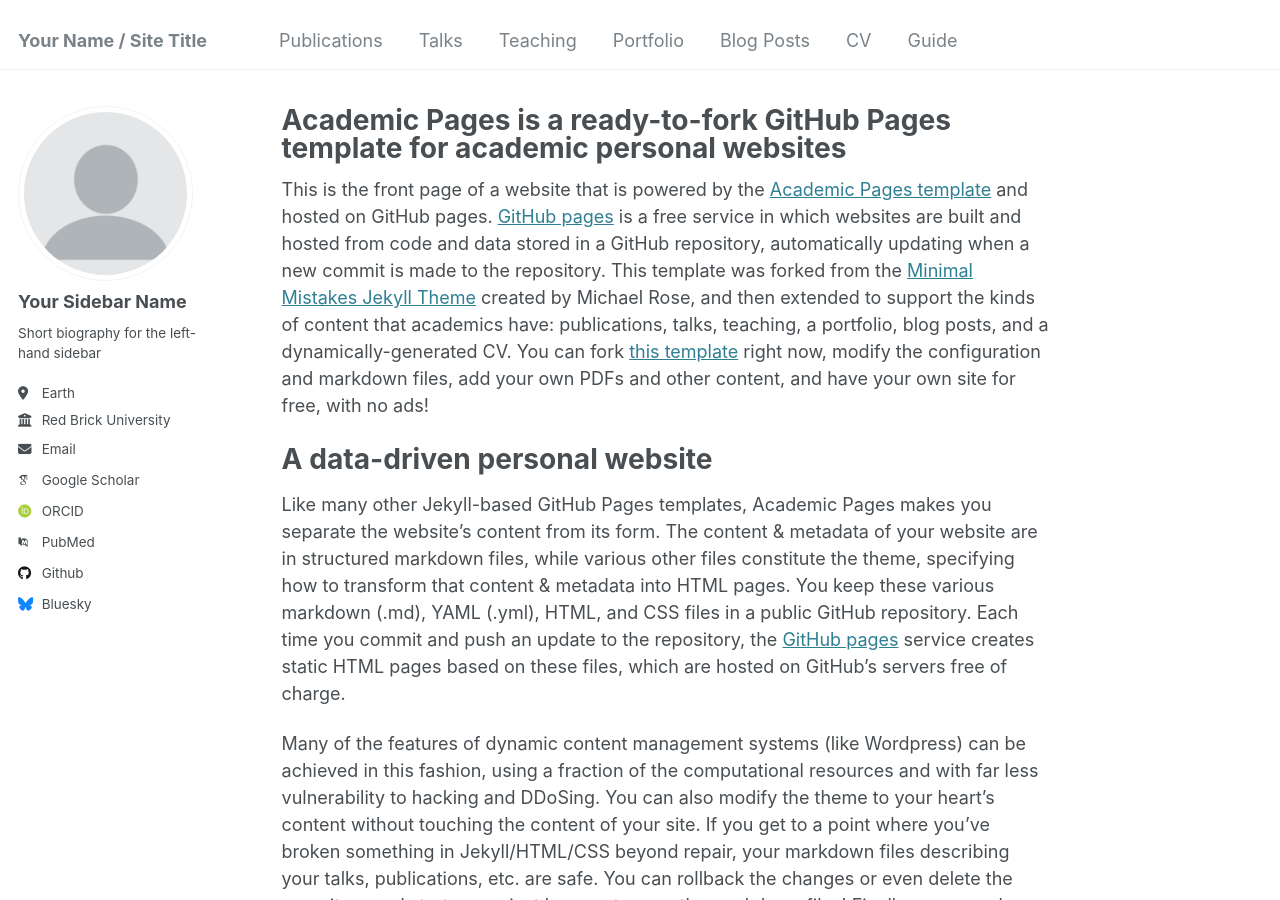
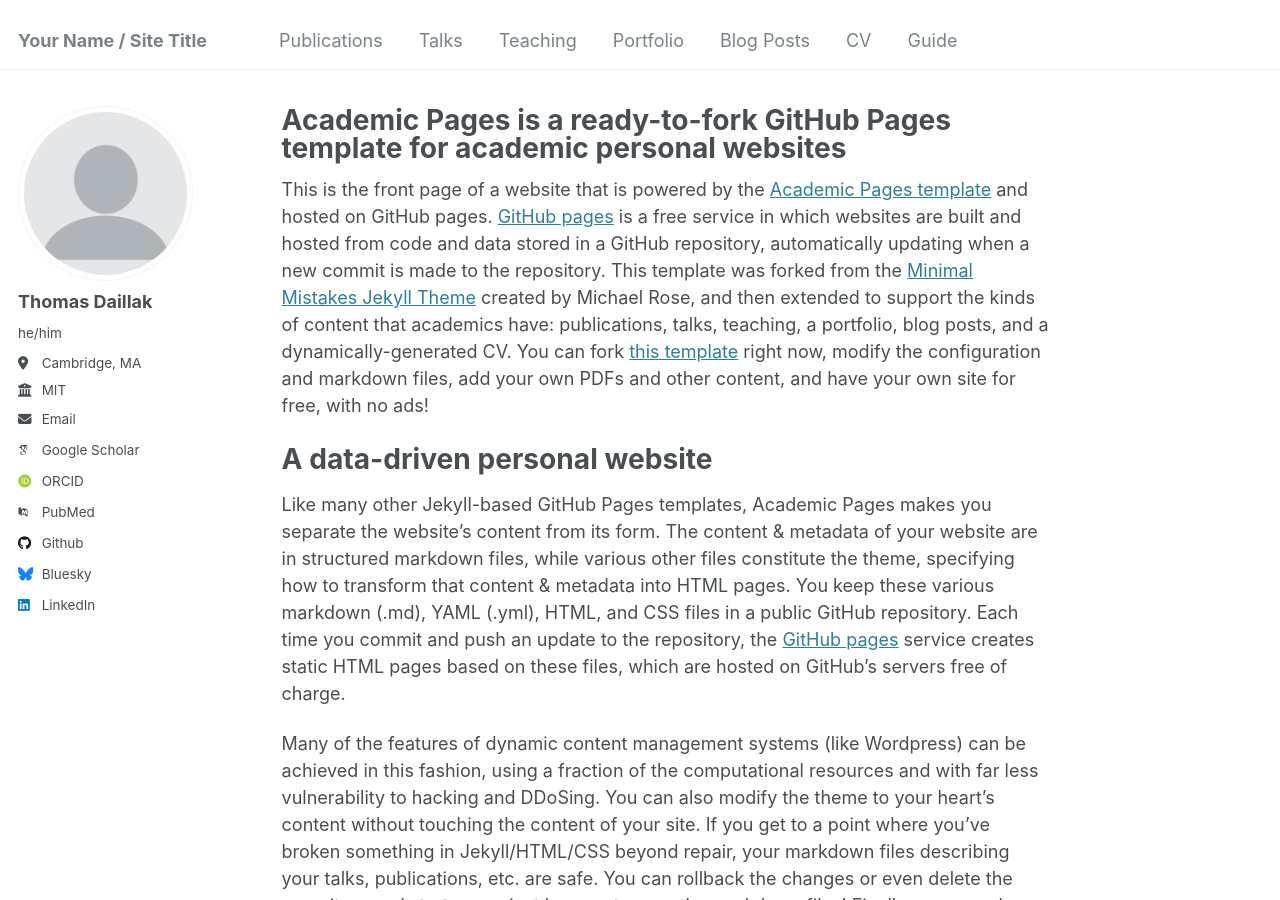
Before and after one commit to tdaillak/tdaillak.github.io, a Jekyll site: the page built from _pages/about.md, in a window 1280 px wide and 900 px high. Built offline with Jekyll 4.4.1, drawn with Linux system fonts in a browser that asks for light colours; some web fonts are replaced.

Commit message:
Updated configuration

```diff
--- a/_config.yml
+++ b/_config.yml
@@ -22,13 +22,13 @@ repository               : "academicpages/academicpages.github.io"
 author:
   # Biographic information
   avatar           : "profile.png"
-  name             : "Your Sidebar Name"
-  pronouns         : # example: "she/her"
-  bio              : "Short biography for the left-hand sidebar"
-  location         : "Earth"
-  employer         : "Red Brick University"
+  name             : "Thomas Daillak"
+  pronouns         : "he/him"
+  bio              : # "MIT ORC "
+  location         : "Cambridge, MA"
+  employer         : "MIT"
   uri              : # URL
-  email            : "none@example.org"
+  email            : "first initial last name @mit.edu"
 
   # Academic websites
   arxiv            : # URL - Update with the correct link to your profile
@@ -44,7 +44,7 @@ author:
   bitbucket        : # Username - Update with your username on the site
   codepen          : # Username
   dribbble         : # Username
-  github           : "academicpages"
+  github           : "tdaillak"
   kaggle           : # Username
   stackoverflow    : # User number or user number and name (i.e., use "1" or "1/jeff-atwood")
 
@@ -58,7 +58,7 @@ author:
   keybase          : # Username
   instagram        : # Username
   lastfm           : # Username
-  linkedin         : # Username
+  linkedin         : thomas-daillak
   mastodon         : # URL
   medium           : # URL
   pinterest        : # Username
```
